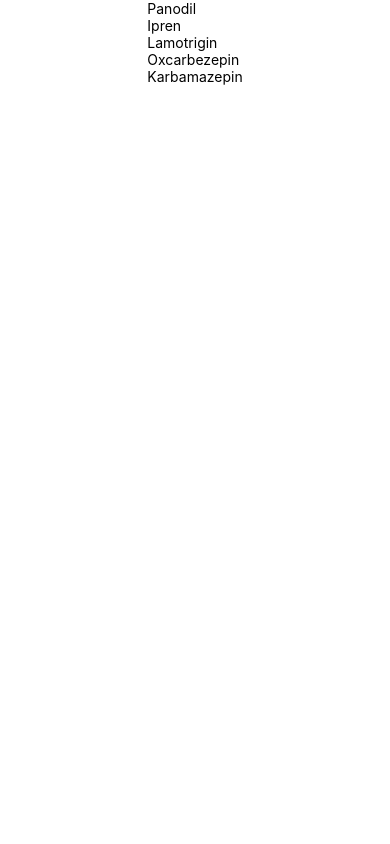
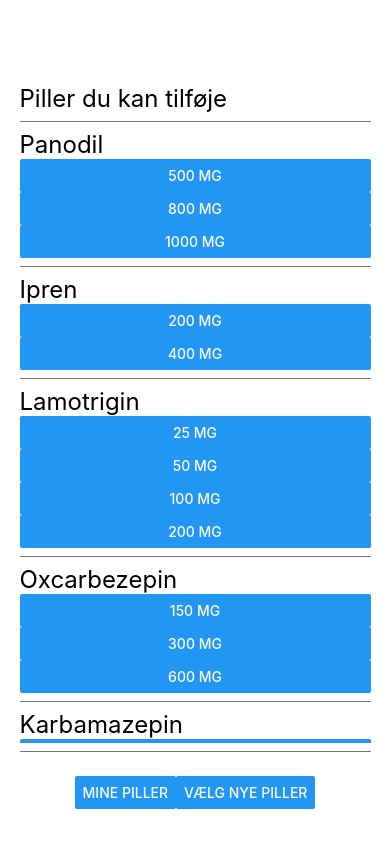
Before and after one commit to GustavEske/Innovation, a React Native app: screen / in a window 390 px wide. Built offline with nearby package versions, Linux system fonts and the light colour scheme.

Commit message:
two screen, can add pills with strength

```diff
--- a/App.js
+++ b/App.js
@@ -1,36 +1,117 @@
-import React, {useState} from 'react';
-// import FirstComponent from "./components/FirstComponent.js";
-import {StyleSheet, Text, View, StatusBar, SafeAreaView, FlatList} from "react-native";
+import React from 'react';
+import {StyleSheet, Text, View, SafeAreaView, FlatList, Button} from "react-native";
 
-const pills = require('./pills.json')
+const Separator = () => (
+    <View style={styles.separator}/>
+);
+
+const APill = (aPillChoice) => {
+    return (
+        <Text style={styles.title}>{aPillChoice.name} - {aPillChoice.strength} mg</Text>
+    )
+}
+
+const MyPills = (props) => {
+    const pills = props.pills;
+
+    console.log(pills.length)
+    console.log(pills)
+
+    return (
+        <FlatList
+            data={props.pills}
+            extraData={props.pills.length}
+            renderItem={({item}) => APill(item)}
+            keyExtractor={(_, index) => index.toString()}
+        />
+    )
+}
+
+const PillVariantChoice = (pill, pills, setPills) => {
+    return (
+        <FlatList
+            data={pill.variants}
+            renderItem={({item}) => {
+
+                return (
+                    <Button
+                        title={`${item} mg`}
+                        onPress={() => {
+                            setPills(pills.concat({
+                                "name": pill.name,
+                                "strength": item
+                            }))
+                        }}
+                    />
+                )
+            }}
+            keyExtractor={(_, index) => index.toString()}
+        />
+    )
+}
+
+const ViewPick = (AvailPills, pills, setPills) => {
+    return (
+        <View style={{width: '90%', height: '80%'}}>
+            <Text style={styles.title}>Piller du kan tilføje</Text>
+            <Separator/>
+            <FlatList
+                data={AvailPills}
+                keyExtractor={(_, index) => index.toString()}
+                renderItem={({item}) => {
+
+                    return (
+                        <View style={styles.PillChoice}>
+                            <Text style={styles.title}>{item.name}</Text>
+                            {PillVariantChoice(item, pills, setPills)}
+
+                            <Separator/>
+                        </View>
+
+                    )
+                }}
+            />
+            <Separator/>
+        </View>
+    )
+}
 
 
-// const LogIn = () => {
-//   const [email, setEmail] = useState('')
-//
-//   const logger = (email) => {
-//     console.log(email)
-//   }
-//
-//   return (
-//       <TextInput
-//           placeholder="email"
-//           value={email}
-//           onChangeText={(email) => logger(email)}
-//           style={styles.inputField}
-//       />
-//   );
-// }
+export default function App() {
+    const [toggleView, setToggleView] = React.useState(true);
 
-export default function App() {
+    const [AvailPills, setAvailPills] = React.useState(require('./pills.json'))
+    const [pills, setPills] = React.useState([]);
+
     return (
         <SafeAreaView style={styles.container}>
-            <FlatList
-                data={pills}
-                renderItem={({ item }) => (
-                    <Text>{ item.name }</Text>
-                )}
-            />
+
+
+            {toggleView ? ViewPick(AvailPills, pills, setPills) : <MyPills pills={pills}/>}
+
+
+            <View
+                style={{
+                    flexDirection: "row", position: 'absolute',
+                    bottom: 35
+                }}
+            >
+                <Button
+                    title="Mine piller"
+                    onPress={() => {
+                        console.log("Mine piller")
+                        setToggleView(false)
+                    }}
+                />
+                <Button
+                    title="Vælg nye piller"
+                    onPress={() => {
+                        console.log("Vælg nye piller")
+                        setToggleView(true)
+                    }}
+                />
+            </View>
+
         </SafeAreaView>
     );
 }
@@ -42,4 +123,17 @@
         alignItems: 'center',
         justifyContent: 'center',
     },
+    separator: {
+        marginVertical: 8,
+        borderBottomColor: '#737373',
+        borderBottomWidth: StyleSheet.hairlineWidth,
+    },
+    PillChoice: {
+        flexDirection: 'column',
+        justifyContent: 'space-between',
+        flexWrap: 'nowrap',
+    },
+    title: {
+        fontSize: 24
+    }
 });
--- a/pills.json
+++ b/pills.json
@@ -1,17 +1,17 @@
 [
   {
-    "id": 1, "name": "Panodil", "variants": [500, 800]
+    "shouldDisable": false, "name": "Panodil", "variants": [500, 800, 1000]
   },
   {
-    "id": 2, "name": "Ipren", "variants": [200, 400]
+    "shouldDisable": false, "name": "Ipren", "variants": [200, 400]
   },
   {
-    "id": 3, "name": "Lamotrigin", "variants": [25, 50, 100, 200]
+    "shouldDisable": false, "name": "Lamotrigin", "variants": [25, 50, 100, 200]
   },
   {
-    "id": 4, "name": "Oxcarbezepin", "variants": [150, 300, 600]
+    "shouldDisable": false, "name": "Oxcarbezepin", "variants": [150, 300, 600]
   },
   {
-    "id": 5, "name": "Karbamazepin", "variants": [200]
+    "shouldDisable": false, "name": "Karbamazepin", "variants": [200]
   }
 ]
```
